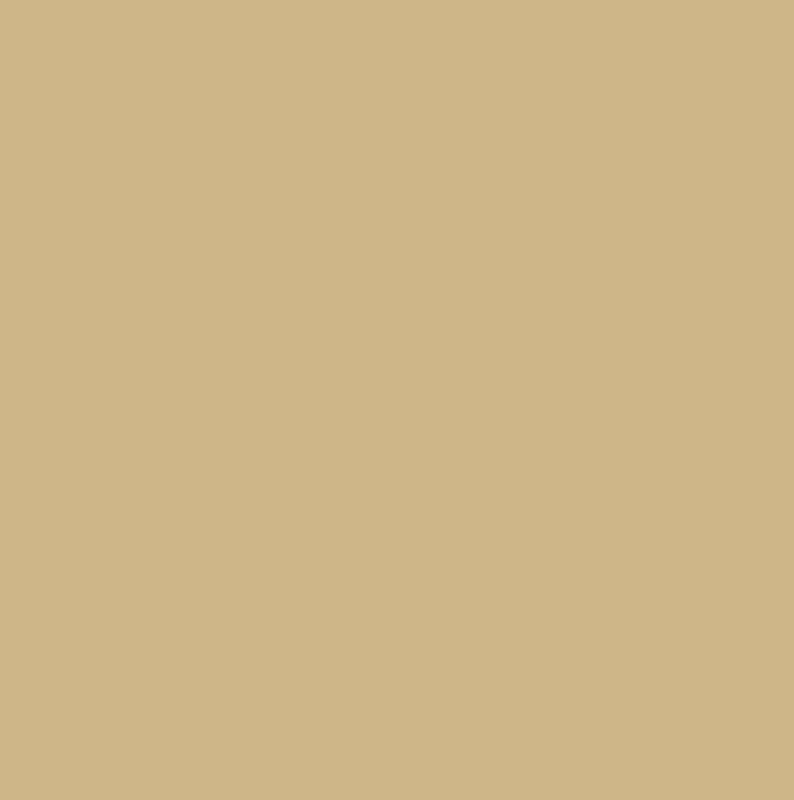
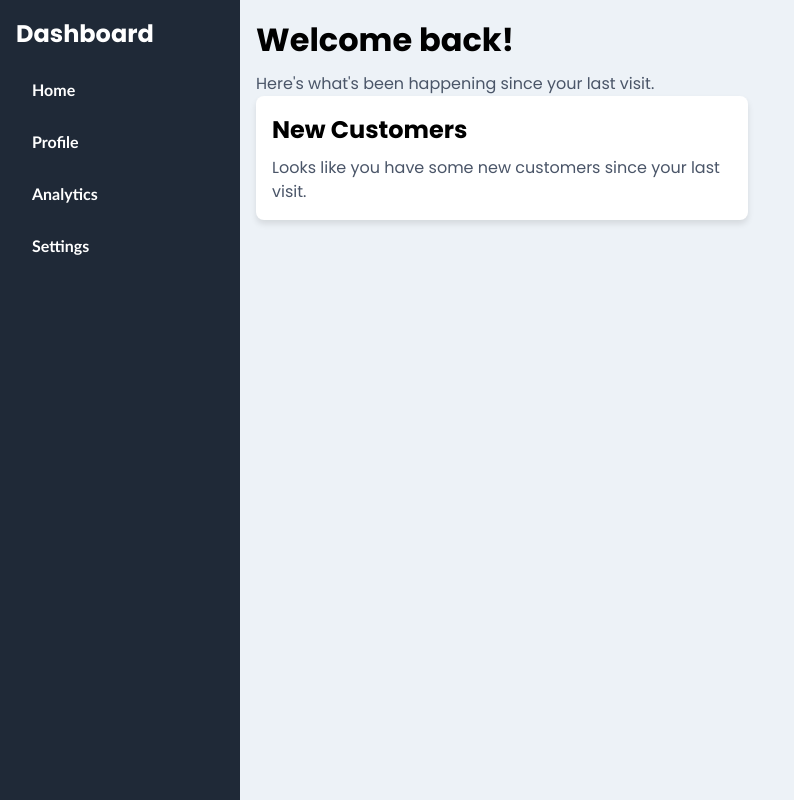
Before and after one commit to Oussa-Err/solid-spork, a React (Vite) app: page /dashboard in a window 1280 px wide. Before the commit this address had no page. Shown: the whole page, without its empty margins (0-794 px from the left). Built offline with nearby package versions, Linux system fonts and the light colour scheme.

Commit message:
dashboard page adde

```diff
--- a/src/App.jsx
+++ b/src/App.jsx
@@ -11,7 +11,7 @@ import {
   VegetableForm,
   LogIn,
   SignUp,
-  Checkout
+  Dashboard
 } from "./components";
 
 function App() {
@@ -27,7 +27,7 @@ function App() {
         <Route path="/privacy" element={<Privacy />} />
         <Route path="/login" element={<LogIn />} />
         <Route path="/signup" element={<SignUp />} />
-        <Route path="/checkout" element={<Checkout />} />
+        <Route path="/dashboard" element={<Dashboard />} />
       </Routes>
     </Router>
   );
--- a/src/components/index.js
+++ b/src/components/index.js
@@ -7,7 +7,7 @@ import AboutPage from './pages/AboutPage'
 import VegetableForm from './pages/vegetables/VegetableForm'
 import LogIn from './pages/LogIn'
 import SignUp from './pages/SignUp'
-import Checkout from "./pages/Checkout"
+import Dashboard from "./pages/Dashboard"
 
 export {
     Home,
@@ -19,5 +19,5 @@ export {
     VegetableForm,
     LogIn,
     SignUp,
-    Checkout
+    Dashboard
 }
--- a/src/components/pages/Checkout.jsx
+++ /dev/null
@@ -1,64 +0,0 @@
-import React from "react";
-import NavBar from "../common/navbar/Navbar";
-import "./pages-global.css";
-
-const Checkout = () => {
-  return (
-    <>
-      <NavBar />
-      <div class="checkout-container">
-        <div class="card cart">
-          <label class="title">CHECKOUT</label>
-          <div class="steps">
-            <div class="step">
-              <div>
-                <span>SHIPPING</span>
-                <p>221B Baker Street, W1U 8ED</p>
-                <p>London, United Kingdom</p>
-              </div>
-              <hr />
-              <div>
-                <span>PAYMENT METHOD</span>
-                <p>Visa</p>
-                <p>**** **** **** 4243</p>
-              </div>
-              <hr />
-              <div class="promo">
-                <span>HAVE A PROMO CODE?</span>
-                <form class="form">
-                  <input
-                    type="text"
-                    placeholder="Enter a Promo Code"
-                    class="input_field"
-                  />
-                  <button>Apply</button>
-                </form>
-              </div>
-              <hr />
-              <div class="payments">
-                <span>PAYMENT</span>
-                <div class="details">
-                  <span>Subtotal:</span>
-                  <span>$240.00</span>
-                  <span>Shipping:</span>
-                  <span>$10.00</span>
-                  <span>Tax:</span>
-                  <span>$30.40</span>
-                </div>
-              </div>
-            </div>
-          </div>
-        </div>
-
-        <div class="card checkout">
-          <div class="footer">
-            <label class="price">$280.40</label>
-            <button class="checkout-btn">Checkout</button>
-          </div>
-        </div>
-      </div>
-    </>
-  );
-};
-
-export default Checkout;
--- /dev/null
+++ b/src/components/pages/Dashboard.jsx
@@ -0,0 +1,44 @@
+import React from "react";
+import "./pages-global.css";
+
+const Dashboard = () => {
+  return (
+    <>
+      <div className="flex-container">
+        <aside className="sidebar">
+          <h1 className="">Dashboard</h1>
+          <nav>
+            <a className="" href="#">
+              Home
+            </a>
+            <a className="" href="#">
+              Profile
+            </a>
+            <a className="" href="#">
+              Analytics
+            </a>
+            <a className="" href="#">
+              Settings
+            </a>
+          </nav>
+        </aside>
+        <main className="main-content">
+          <h1 className="">Welcome back!</h1>
+          <p className="">
+            Here's what's been happening since your last visit.
+          </p>
+          <div className="checkout-grid-container">
+            <div className="dachboard-card">
+              <h2 className="">New Customers</h2>
+              <p className="">
+                Looks like you have some new customers since your last visit.
+              </p>
+            </div>
+          </div>
+        </main>
+      </div>
+    </>
+  );
+};
+
+export default Dashboard;
--- a/src/components/pages/pages-global.css
+++ b/src/components/pages/pages-global.css
@@ -1,3 +1,76 @@
+/* DashBoard */
+.flex-container {
+    display: flex;
+    height: 100dvh;
+    width: 100dvw;
+    overflow: hidden;
+}
+
+.sidebar {
+    width: 240px;
+    background-color: #1f2937;
+    color: #fff;
+    padding: 16px;
+}
+
+.sidebar h1 {
+    font-size: 1.5rem;
+    margin-bottom: 1rem;
+}
+
+.sidebar nav a {
+    display: block;
+    padding: 10px 16px;
+    border-radius: 4px;
+    transition: background-color 0.2s;
+    margin-bottom: 0.5rem;
+    color: inherit;
+    text-decoration: none;
+}
+
+.sidebar nav a:hover {
+    background-color: #4a5568;
+}
+
+.main-content {
+    flex: 1;
+    background-color: #edf2f7;
+    padding: 16px;
+}
+
+.main-content h1 {
+    font-weight: bold;
+}
+
+.main-content p {
+    margin-top: 0.5rem;
+    color: #4a5568;
+}
+
+.checkout-grid-container {
+    display: grid;
+    gap: 1.5rem;
+    grid-template-columns: repeat(2, 1fr);
+}
+
+.dachboard-card {
+    padding: 16px;
+    background-color: #fff;
+    border-radius: 8px;
+    box-shadow: 0 4px 6px rgba(0, 0, 0, 0.1);
+}
+
+.dachboard-card h2 {
+    font-size: 1.5rem;
+    font-weight: bold;
+}
+
+.dachboard-card p {
+    margin-top: 0.5rem;
+    color: #4a5568;
+}
+
+
 .productpage {
     background-image: linear-gradient(rgba(93, 140, 202, 0.411), rgba(255, 255, 255, 0.151)), url("../../assets/sitraka-background-unsplash.jpg");
     background-position: center;
```
